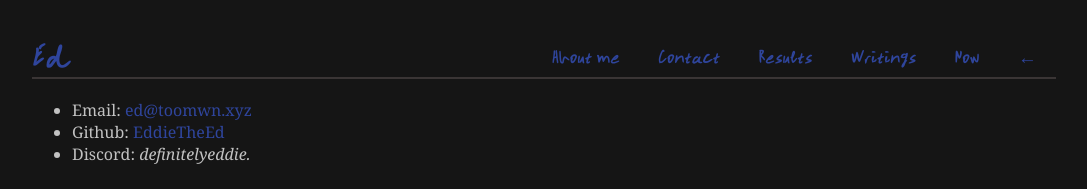
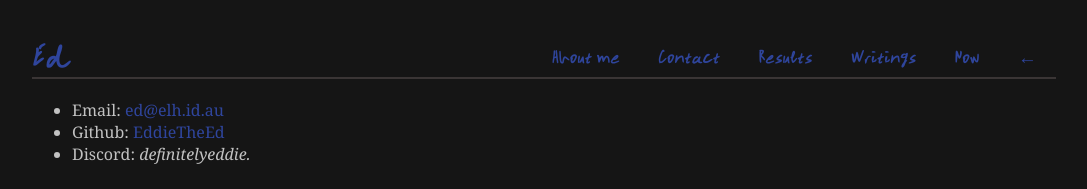
Before and after one commit to EddieTheEd/personal-website, a SvelteKit app: page /contact in a window 1280 px wide. Shown: the top 189 px of the page, without its empty margins (96-1183 px from the left). Built offline with nearby package versions, Linux system fonts and the light colour scheme.

Commit message:
update to domain email, will stop using toomwn domain

```diff
--- a/src/routes/(app)/contact/+page.svelte
+++ b/src/routes/(app)/contact/+page.svelte
@@ -1,6 +1,6 @@
 
 <ul>
-  <li>Email: <a href="mailto:ed@toomwn.xyz">ed@toomwn.xyz</a></li>
+  <li>Email: <a href="mailto:ed@elh.id.au">ed@elh.id.au</a></li>
   <li>Github: <a href="https://github.com/EddieTheEd">EddieTheEd</a></li>
   <li>Discord: <i>definitelyeddie.</i></li>
 </ul>
```
